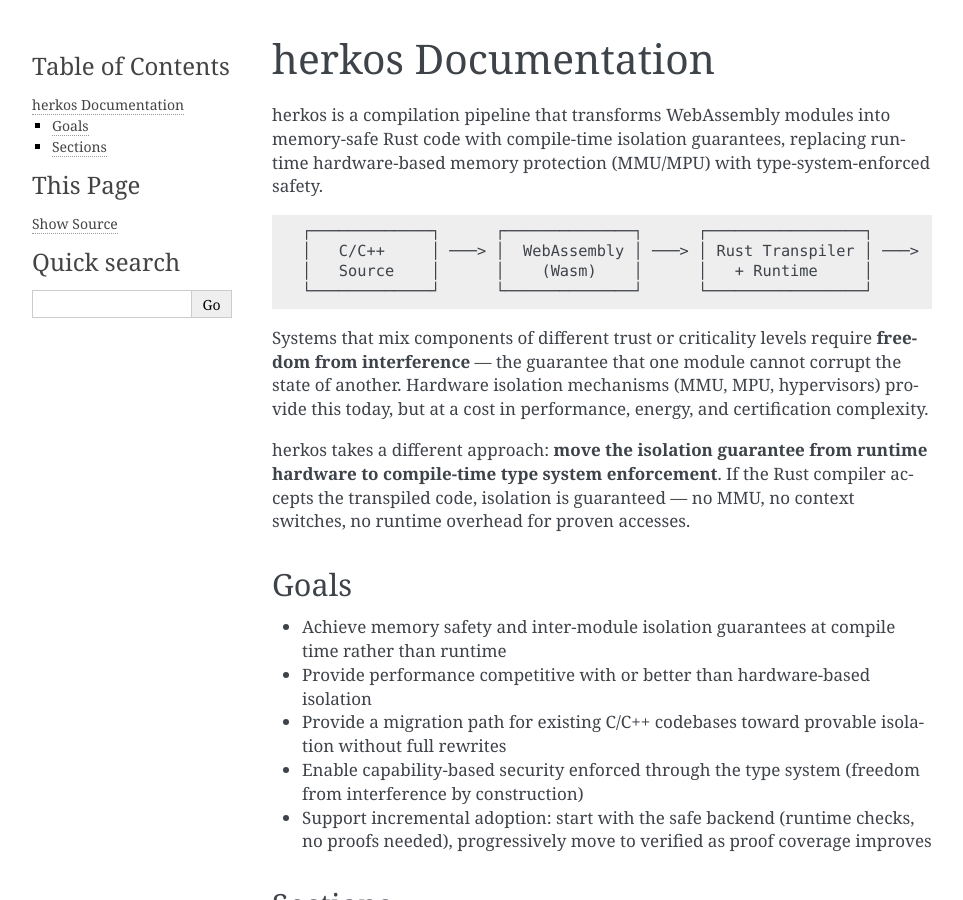
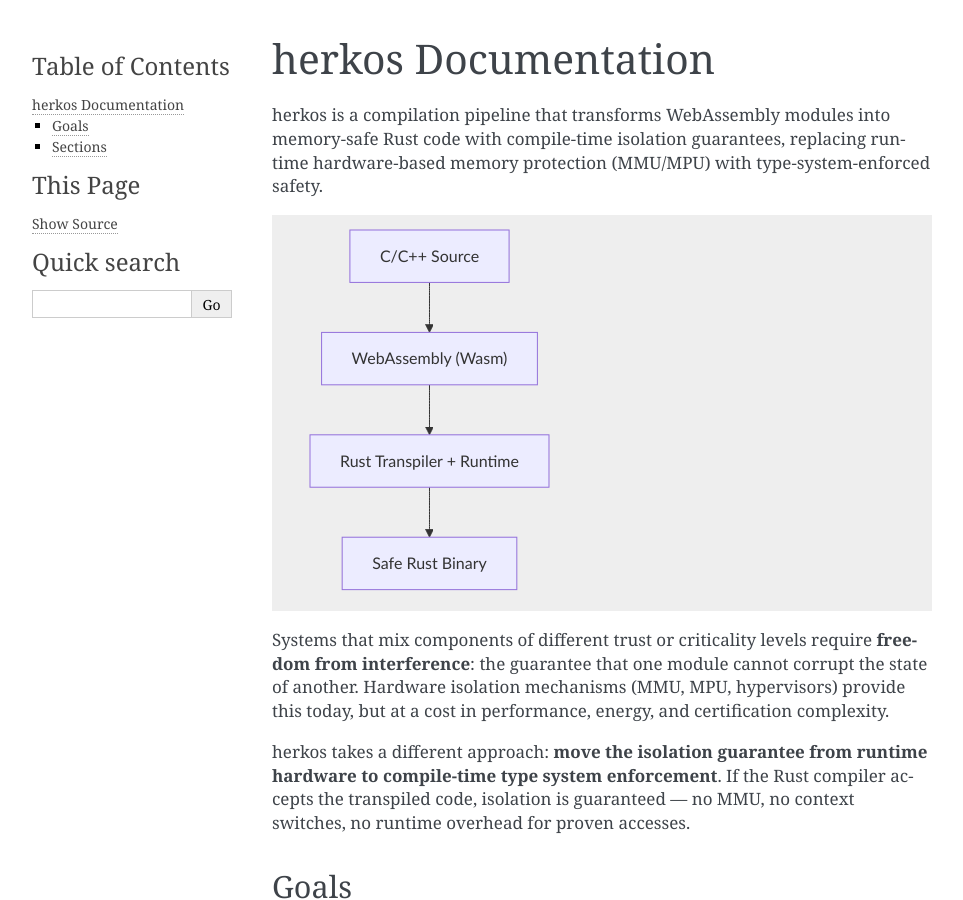
Before and after one commit to arnoox/herkos, a Sphinx documentation site: the page built from docs/index.rst, in a window 1280 px wide and 900 px high. Shown: the whole window, without its empty margins (148-1111 px from the left). Built offline with Sphinx 7.4.7, drawn with Linux system fonts in a browser that asks for light colours; part of the change alters nothing that is shown.

````diff
--- a/docs/conf.py
+++ b/docs/conf.py
@@ -9,6 +9,7 @@ author = "herkos contributors"
 extensions = [
     "myst_parser",
     "sphinx_needs",
+    "sphinxcontrib.mermaid",
 ]
 
 source_suffix = {
--- a/docs/index.md
+++ /dev/null
@@ -1,34 +0,0 @@
-# herkos Documentation
-
-herkos is a compilation pipeline that transforms WebAssembly modules into memory-safe Rust code with compile-time isolation guarantees, replacing runtime hardware-based memory protection (MMU/MPU) with type-system-enforced safety.
-
-```
-┌─────────────┐      ┌──────────────┐      ┌─────────────────┐      ┌─────────────┐
-│   C/C++     │ ───> │  WebAssembly │ ───> │ Rust Transpiler │ ───> │ Safe Rust   │
-│   Source    │      │    (Wasm)    │      │   + Runtime     │      │   Binary    │
-└─────────────┘      └──────────────┘      └─────────────────┘      └─────────────┘
-```
-
-Systems that mix components of different trust or criticality levels require **freedom from interference** — the guarantee that one module cannot corrupt the state of another. Hardware isolation mechanisms (MMU, MPU, hypervisors) provide this today, but at a cost in performance, energy, and certification complexity.
-
-herkos takes a different approach: **move the isolation guarantee from runtime hardware to compile-time type system enforcement**. If the Rust compiler accepts the transpiled code, isolation is guaranteed — no MMU, no context switches, no runtime overhead for proven accesses.
-
-## Goals
-
-- Achieve memory safety and inter-module isolation guarantees at compile time rather than runtime
-- Provide performance competitive with or better than hardware-based isolation
-- Provide a migration path for existing C/C++ codebases toward provable isolation without full rewrites
-- Enable capability-based security enforced through the type system (freedom from interference by construction)
-- Support incremental adoption: start with the safe backend (runtime checks, no proofs needed), progressively move to verified as proof coverage improves
-
-## Sections
-
-```{toctree}
-:maxdepth: 2
-
-GETTING_STARTED
-REQUIREMENTS
-SPECIFICATION
-FUTURE
-traceability/index
-```
--- /dev/null
+++ b/docs/index.rst
@@ -0,0 +1,36 @@
+herkos Documentation
+====================
+
+herkos is a compilation pipeline that transforms WebAssembly modules into memory-safe Rust code with compile-time isolation guarantees, replacing runtime hardware-based memory protection (MMU/MPU) with type-system-enforced safety.
+
+.. mermaid::
+
+   flowchart TD
+       A["C/C++ Source"] --> B["WebAssembly (Wasm)"]
+       B --> C["Rust Transpiler + Runtime"]
+       C --> D["Safe Rust Binary"]
+
+Systems that mix components of different trust or criticality levels require **freedom from interference**: the guarantee that one module cannot corrupt the state of another. Hardware isolation mechanisms (MMU, MPU, hypervisors) provide this today, but at a cost in performance, energy, and certification complexity.
+
+herkos takes a different approach: **move the isolation guarantee from runtime hardware to compile-time type system enforcement**. If the Rust compiler accepts the transpiled code, isolation is guaranteed — no MMU, no context switches, no runtime overhead for proven accesses.
+
+Goals
+-----
+
+- Achieve memory safety and inter-module isolation guarantees at compile time rather than runtime
+- Provide performance competitive with or better than hardware-based isolation
+- Provide a migration path for existing C/C++ codebases toward provable isolation without full rewrites
+- Enable capability-based security enforced through the type system (freedom from interference by construction)
+- Support incremental adoption: start with the safe backend (runtime checks, no proofs needed), progressively move to verified as proof coverage improves
+
+Sections
+--------
+
+.. toctree::
+   :maxdepth: 2
+
+   GETTING_STARTED
+   REQUIREMENTS
+   SPECIFICATION
+   FUTURE
+   traceability/index
--- a/docs/requirements.txt
+++ b/docs/requirements.txt
@@ -1,3 +1,4 @@
 sphinx>=7.0
 myst-parser>=3.0
 sphinx-needs>=4.0
+sphinxcontrib-mermaid>=0.9
````
